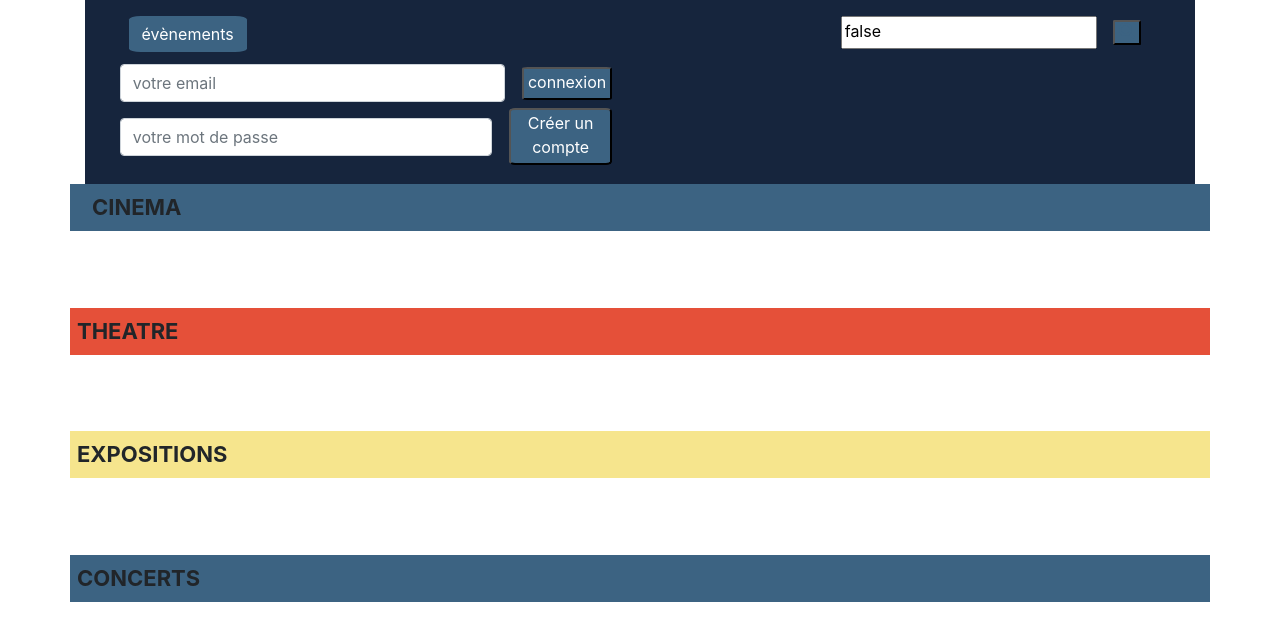
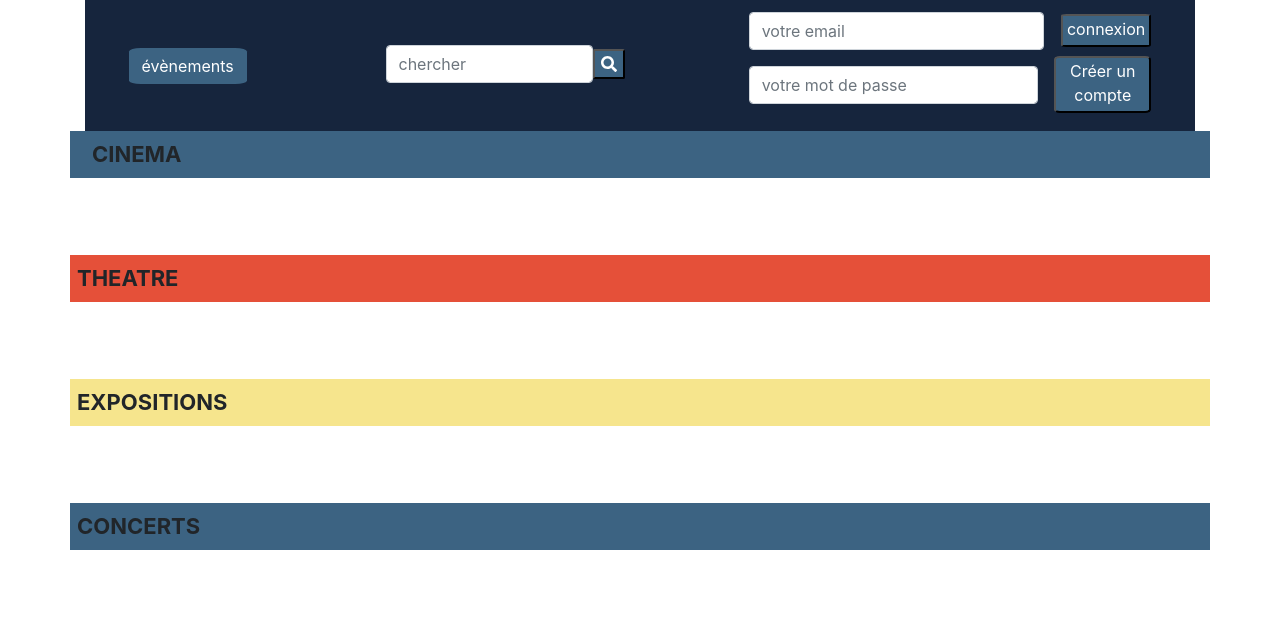
Before and after one commit to ViacheslavZAITCEV/gowizmeperso, a React (Create React App) app in the folder reactapp/: page / in a window 1280 px wide. Shown: the top 640 px of the page. Built offline with nearby package versions, Linux system fonts and the light colour scheme; no server answers.

Commit message:
setTimeout for navbar buttons

```diff
--- a/reactapp/src/App.css
+++ b/reactapp/src/App.css
@@ -113,6 +113,22 @@
 
 }
 .Login-input:hover {
+  color: #EFB509;
+}
+
+.navbarSearhInput{
+  border-radius: 6%;
+}
+.navbarSearhInput:hover {
+  color: #EFB509;
+}
+
+.navbarSearhBtn{
+  color: white;
+  background-color: #3C6382;
+  border-radius: 6%;
+}
+.navbarSearhBtn:hover {
   color: #EFB509;
 }
 
--- a/reactapp/src/Screens/NavbarGwm.js
+++ b/reactapp/src/Screens/NavbarGwm.js
@@ -3,11 +3,11 @@ import {Link, Redirect} from 'react-router-dom'
 import '../App.css';
 
 import {
-  Navbar, Label,
+  Navbar, Label, Input,
   Container, Row, Col,
 } from 'reactstrap';
 
-import {Input, Button } from 'antd';
+import {Button } from 'antd';
 
 import { connect } from 'react-redux';
 
@@ -26,6 +26,7 @@ function NavbarGwm(props) {
   const [planing, setPlaning] = useState(false);
   const [amis, setAmis] = useState(false);
   const [find, setFind] = useState(false);
+  const [search, setSearch] = useState('');
 
   const [login, setLogin] =useState('');
   const [pass, setPass] =useState('');
@@ -50,10 +51,14 @@ function NavbarGwm(props) {
       <Redirect to='/' />
     )
   } else  if (find){
+    console.log('on va chercher qqch avec search=', search);
+    setTimeout( ()=> setFind(false), 300);
+    setTimeout( ()=> setSearch(''), 300);
     return(
       <Redirect to='/' />
     )
   } else  if (toProfil){
+    setTimeout( ()=> setToProfil(false), 300);
     return(
       <Redirect to='Profil' />
     )
@@ -72,11 +77,21 @@ function NavbarGwm(props) {
                     évènements
                   </Link>
               </Col>
-              <Col xs='4' md="4" className='NavBarInput'>
-                <Input type='text' onChange={ (e)=> setFind(e.target.value)} className="NavBarInput" placeholder='chercher' value={find}/>
-                <Button onClick={ ()=> find() } className="Login-input" >
+              <Col xs='4' md="3" className='NavBarInput'>
+                <Input
+                type='text'
+                onChange={ (e)=> setSearch(e.target.value)}
+                className="navbarSearhInput"
+                placeholder='chercher'
+                value={search}
+                />
+                <Button
+                onClick={ ()=> setFind(true) }
+                className="navbarSearhBtn"
+                >
                   <FontAwesomeIcon icon={faSearch}
-                  color='#3C6382'
+                  style={{position: 'relative' }}
+                  color='white'
                   />
                 </Button>
 
--- a/reactapp/src/Screens/components/Perso.js
+++ b/reactapp/src/Screens/components/Perso.js
@@ -66,19 +66,19 @@ function Perso(props) {
 
   if (clickAvatar){
     console.log('click avatar');
-    // setClickAvatar(false)
+    setTimeout( ()=> setClickAvatar(false), 300);
     return(
        <Redirect to='/Profil' />
     );
   }else if (signUp){
     console.log('click sign-up');
-    // setSignUp(false)
+    setTimeout( ()=> setSignUp(false), 300);
     return(
        <Redirect to='/newUser' />
     );
   }else if (toMainPage){
     console.log('click sign-in');
-    setToMainPage(false)
+    setTimeout( ()=> setToMainPage(false), 100);
     return(
        <Redirect to='/' />
     );
@@ -90,7 +90,7 @@ function Perso(props) {
 
     if ( user.avatar === undefined){
         return(
-          <Col xs='5'  md='6'>
+          <Col xs='6'  md='5'>
             <div  className="Sign">
                 <Input type='email' onChange={ (e)=> setLogin(e.target.value)} className="NavBarInput" placeholder='votre email' value={login}/>
                 <Button onClick={ ()=> loginFE() } className="Login-input" >connexion</Button>
@@ -107,7 +107,7 @@ function Perso(props) {
     }else{
         console.log('avatar')
         return (
-          <Col xs='5'  md='6' className='navbarRow'>
+          <Col xs='6'  md='6' className='navbarRow'>
               <Col md="2">
                   <Link
                     to='/'
```
